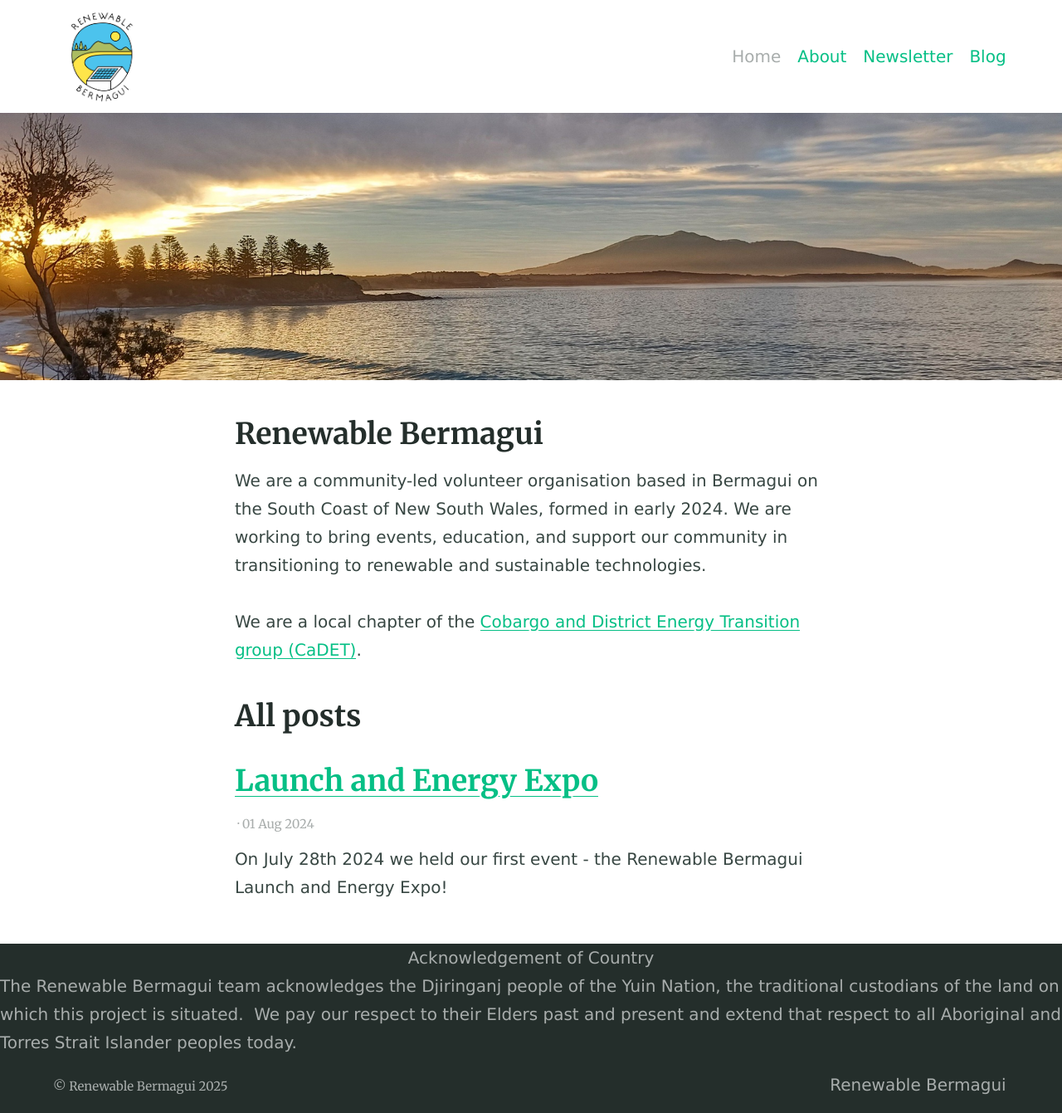
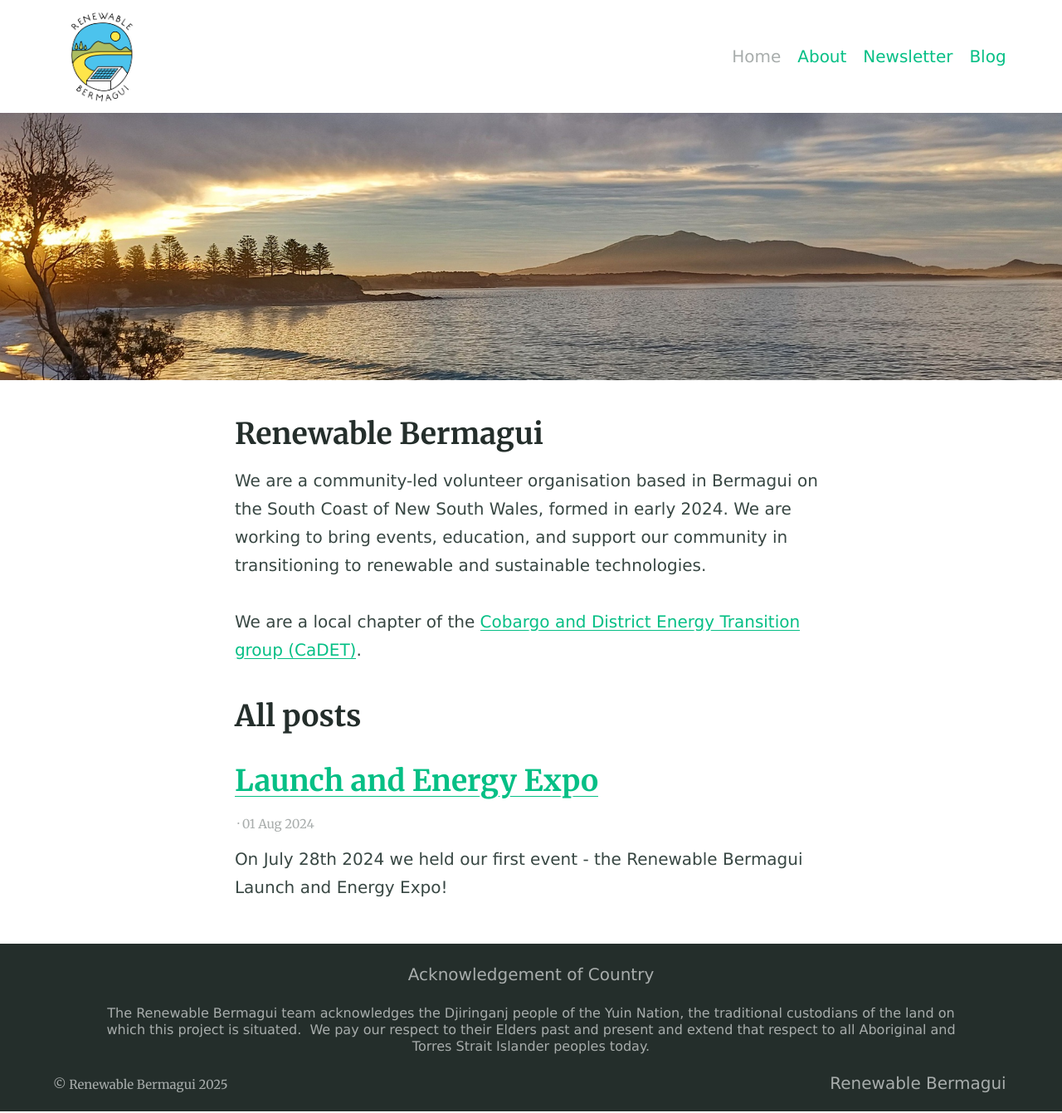
Before and after one commit to renewablebermagui/renewablebermagui.github.io, a Jekyll site: the page built from index.md, in a window 1280 px wide. Shown: the whole page at 83% size. Built offline with Jekyll 4.4.1, drawn with Linux system fonts in a browser that asks for light colours; our own code applies the rules of GitHub Pages for plain Markdown files.

Commit message:
footer updates

```diff
--- a/_includes/site-footer.html
+++ b/_includes/site-footer.html
@@ -1,7 +1,7 @@
 <footer class="footer">
 
   <div class="aoc-container">
-    <h4>Acknowledgement of Country</h4>
+    <h3>Acknowledgement of Country</h3>
     <span>The Renewable Bermagui team acknowledges the Djiringanj people of the Yuin Nation, the traditional custodians of the land on which this project is situated.&nbsp; We pay our respect to their Elders past and present and extend that respect to all Aboriginal and Torres Strait Islander peoples today.</span>
   </div>
 
--- a/_sass/_theme.scss
+++ b/_sass/_theme.scss
@@ -3,6 +3,20 @@
     display: flex;
     flex-direction: column;
     align-items: center;
+    max-width: 80%;
+    margin: auto;
+    padding-top: 20px;
+
+    span {
+      margin-top: 20px;
+      font-weight: 300;
+      font-size: 16px;
+      line-height: 20px;
+      text-align: center;
+    }
+
+    @include breakpoint(break-1)
+
   }
 }
 
```
